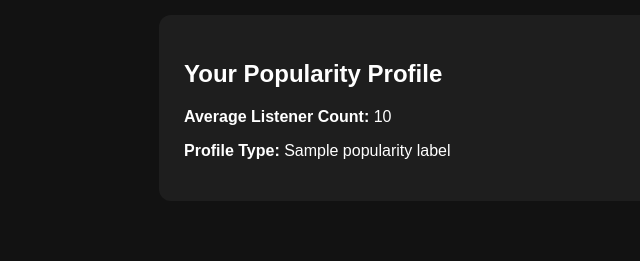
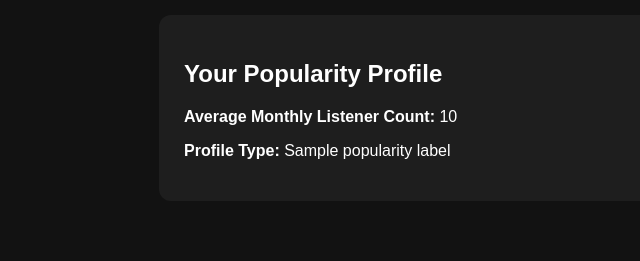
Before and after one commit to zaid-alississ/cs32-final-project, a Flask app: template spotify/templates/results.html in a window 1280 px wide. Shown: the part 545-806 px from the top of the page, without its empty margins (31-671 px from the left). Run offline with Flask 3, Linux system fonts and the light colour scheme; the template is opened without the code that fills it: most values are stand-ins (such as "Sample title", 1, 10 or a date in 2020).

Commit message:
Tue, May 5, 2026, 9:39 PM -04:00

```diff
--- a/spotify/templates/results.html
+++ b/spotify/templates/results.html
@@ -45,7 +45,7 @@
 
             <div class="info-box full-width">
                 <h2>Your Popularity Profile</h2>
-                <p><strong>Average Listener Count:</strong> {{ avg_listeners }}</p>
+                <p><strong>Average Monthly Listener Count:</strong> {{ "{:,}".format(avg_listeners) }}</p>
                 <p><strong>Profile Type:</strong> {{ popularity_label }}</p>
             </div>
         </section>
```
